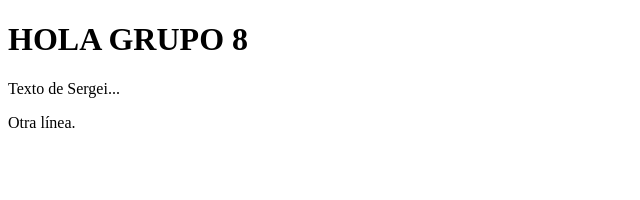
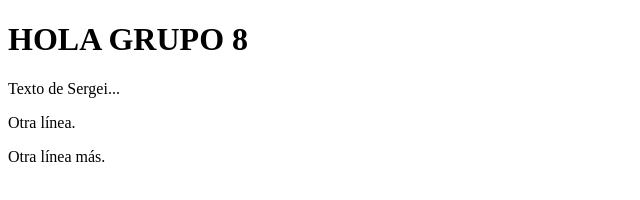
Before and after one commit to jcarlosdf/equipo-gen18-8, a plain HTML site: page index.html in a window 1280 px wide. Shown: the whole page, without its empty margins (0-640 px from the left). Drawn offline with Linux system fonts and the light colour scheme.

Commit message:
Otra rama

```diff
--- a/index.html
+++ b/index.html
@@ -11,6 +11,7 @@
     <div>
         <p>Texto de Sergei...</p>
         <p>Otra línea.</p>
+        <p>Otra línea más.</p>
     </div>
 </body>
 </html>
```
